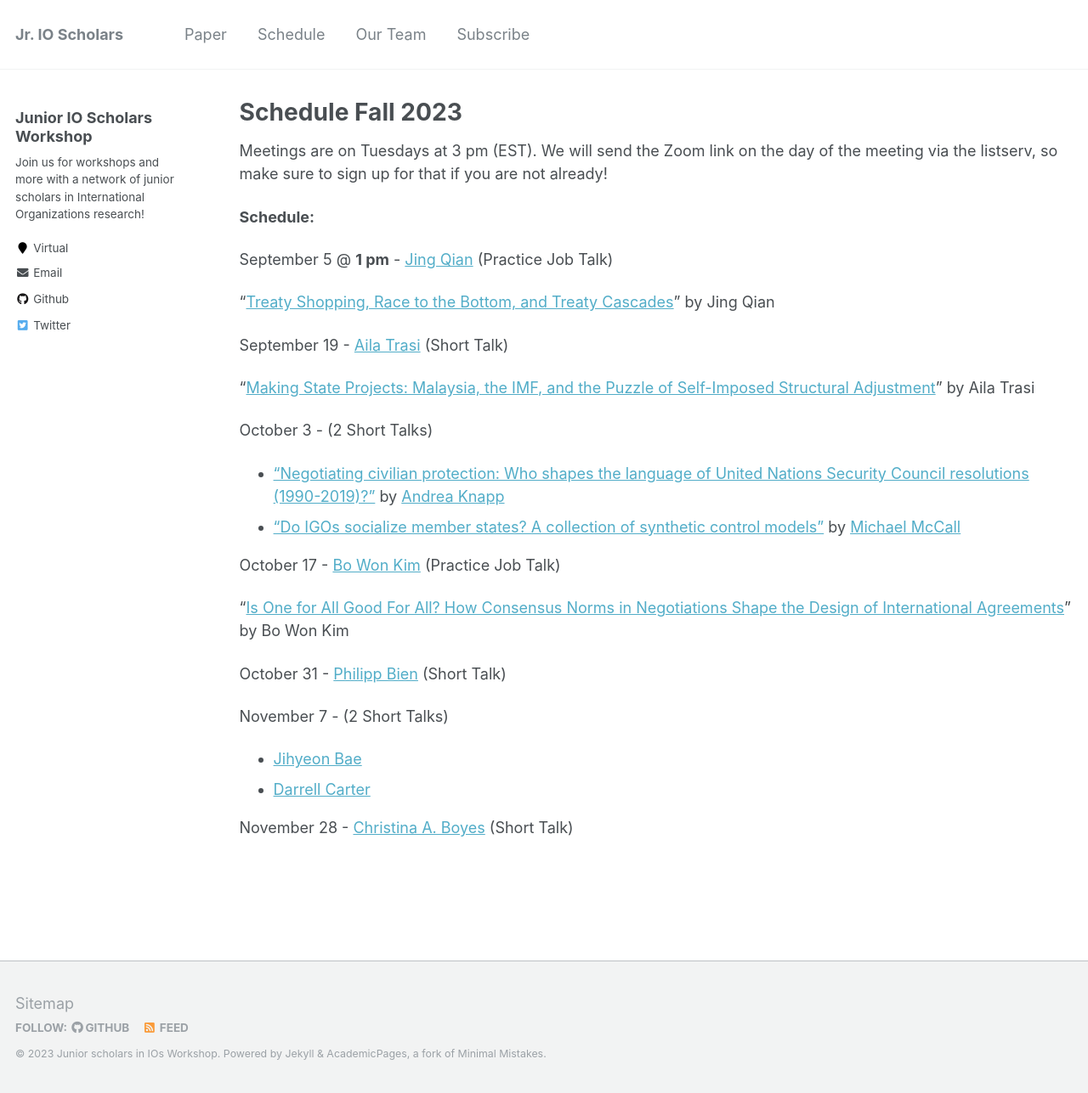
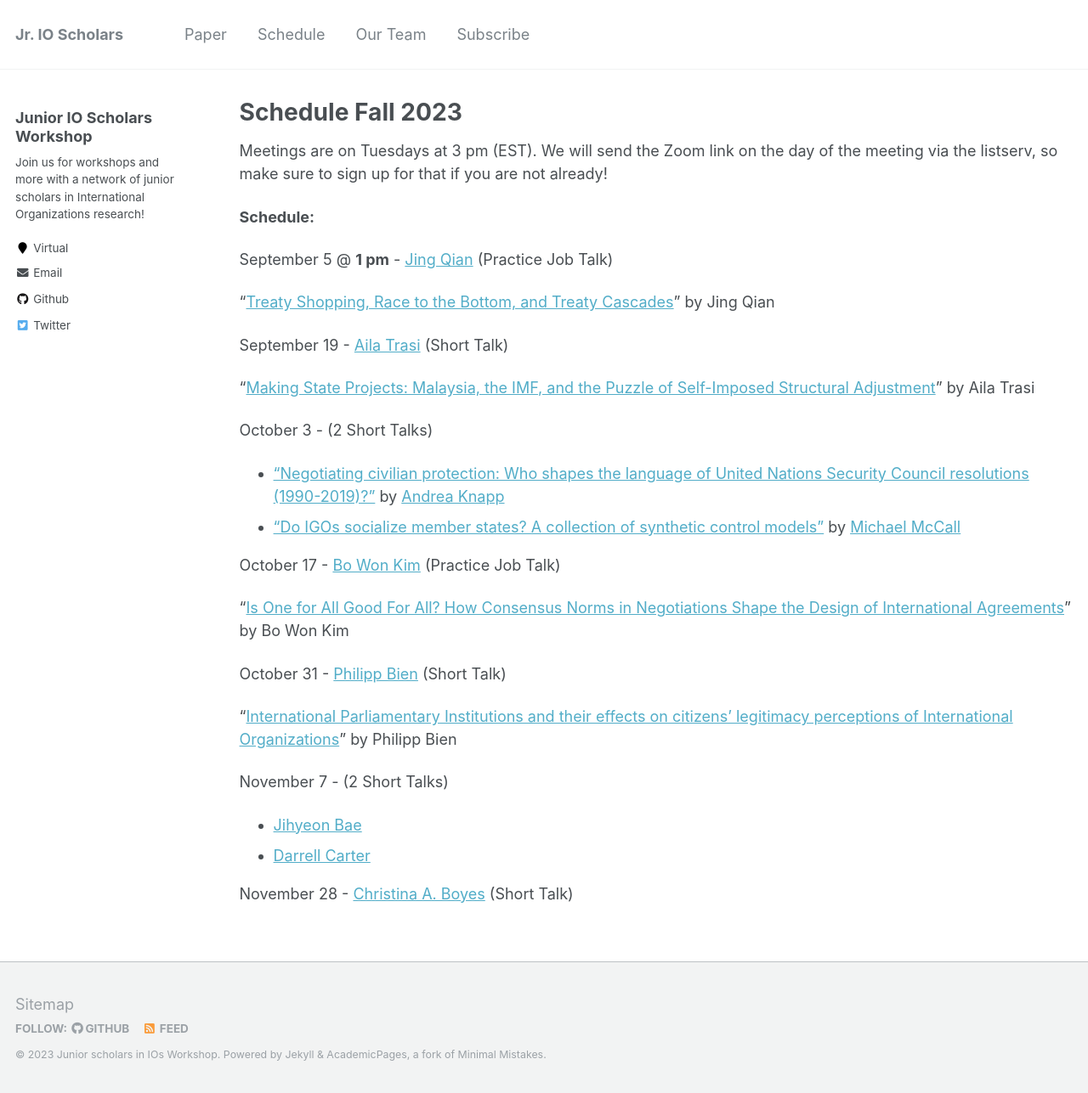
Before and after one commit to IO-workshop/IO-workshop.github.io, a Jekyll site: the page built from _pages/schedule.md, in a window 1280 px wide and 1287 px high. Shown: the whole window at 85% size. Built offline with Jekyll 4.4.1, drawn with Linux system fonts in a browser that asks for light colours.

Commit message:
update for 10/31 workshop

```diff
--- a/_pages/schedule.md
+++ b/_pages/schedule.md
@@ -28,6 +28,8 @@ October 17 - [Bo Won Kim](https://www.bowonkim.com/) (Practice Job Talk)
 
 October 31 - [Philipp Bien](https://www.polver.uni-konstanz.de/en/malang0/team/academic-staff/philipp-bien/) (Short Talk)
 
+"[International Parliamentary Institutions and their effects on citizens’ legitimacy perceptions of International Organizations](https://io-workshop.github.io/files/WorkingPaper161023.pdf)" by Philipp Bien
+
 November 7 - (2 Short Talks)
 - [Jihyeon Bae](https://www.polisci.washington.edu/people/jihyeon-bae)
 - [Darrell Carter](https://twitter.com/d_carterpolisci?lang=en)
```
Also changed, not shown: 1 other file.
